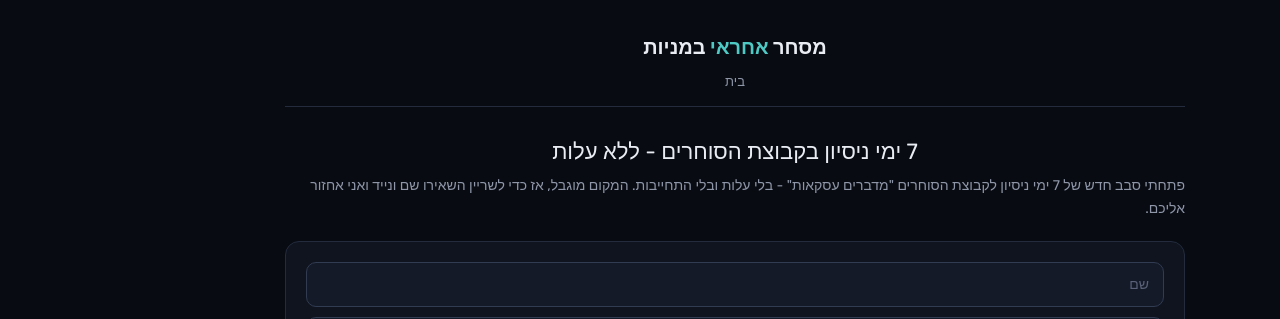
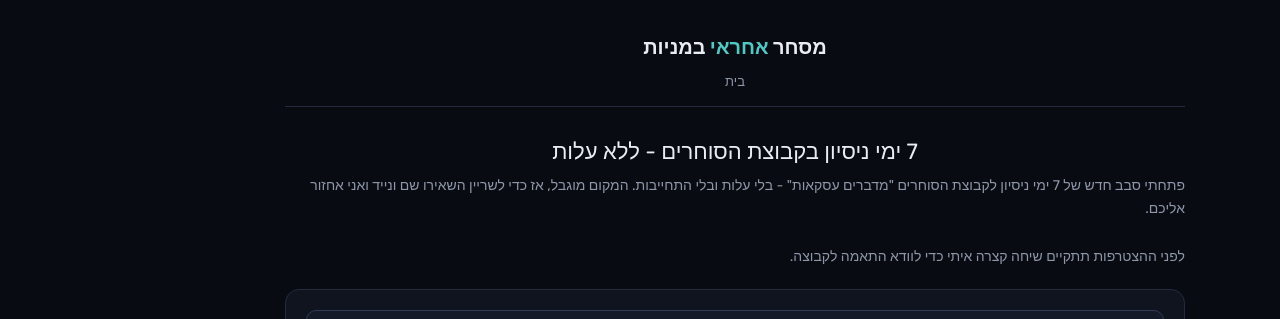
Before and after one commit to ShiranDimor/shirandimor, a Next.js app: page /trial in a window 1280 px wide. Shown: the top 319 px of the page. Built offline with nearby package versions, Linux system fonts and the light colour scheme; no server answers.

Commit message:
Mention on the trial signup page that a fit call happens before joining
Co-Authored-By: Claude Sonnet 5 <noreply@anthropic.com>
Claude-Session: https://claude.ai/code/session_01S4J1Lh1ZVMc3miyPpcodb2

```diff
--- a/app/trial/page.tsx
+++ b/app/trial/page.tsx
@@ -53,6 +53,8 @@ export default function TrialSignupPage() {
       <div className="form-title" style={{ fontSize: '22px' }}>7 ימי ניסיון בקבוצת הסוחרים - ללא עלות</div>
       <div style={{ fontSize: '14px', color: 'var(--text-secondary)', lineHeight: 1.7, marginBottom: '20px' }}>
         פתחתי סבב חדש של 7 ימי ניסיון לקבוצת הסוחרים "מדברים עסקאות" - בלי עלות ובלי התחייבות. המקום מוגבל, אז כדי לשריין השאירו שם ונייד ואני אחזור אליכם.
+        <br /><br />
+        לפני ההצטרפות תתקיים שיחה קצרה איתי כדי לוודא התאמה לקבוצה.
       </div>
 
       {!done && (
@@ -84,7 +86,7 @@ export default function TrialSignupPage() {
       {done && (
         <div className="tp-question-card">
           <div className="tp-question-title">קיבלנו! 🎉</div>
-          <div className="tp-step-intro">שיריינו לך מקום ל-7 ימי ניסיון. אני אחזור אליך בהודעה עם כל הפרטים.</div>
+          <div className="tp-step-intro">שיריינו לך מקום ל-7 ימי ניסיון. אני אחזור אליך לשיחה קצרה לוודא התאמה, ואז נסגור את הפרטים.</div>
         </div>
       )}
 
```
